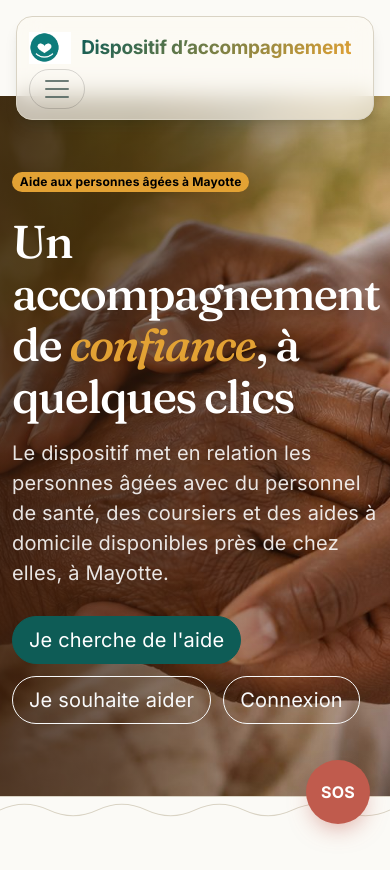
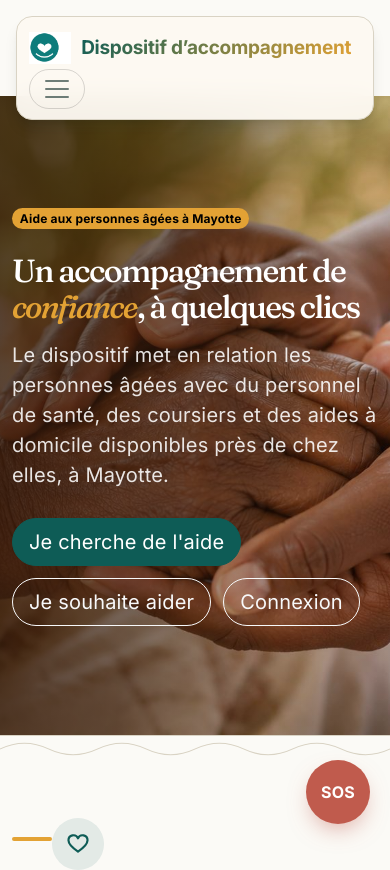
Before and after one commit to chamoueni/dispositif-d-accompagnement, a Vue app: page / in a window 390 px wide. Shown: the top 870 px of the page. Built offline with nearby package versions, Linux system fonts and the light colour scheme; no server answers.

Commit message:
Corrige l'affichage mobile de la barre de navigation et du titre du hero
Co-Authored-By: Claude Sonnet 5 <noreply@anthropic.com>

```diff
--- a/src/styles/Accueil.css
+++ b/src/styles/Accueil.css
@@ -77,6 +77,15 @@
   line-height: 1.12;
   margin: 8px 0 16px;
   color: #fff;
+  /* Filet de sécurité : un mot long ("accompagnement") ne doit jamais forcer un
+     débordement horizontal de toute la page sur un petit écran. */
+  overflow-wrap: break-word;
+}
+
+@media (max-width: 480px) {
+  .hero-text h1 {
+    font-size: 32px;
+  }
 }
 
 /* Reprend le style "Fraunces italique" de la maquette Mlezi pour souligner un mot
--- a/src/styles/AppNav.css
+++ b/src/styles/AppNav.css
@@ -19,6 +19,17 @@
 
 .app-nav .container {
   max-width: 100%;
+}
+
+/* Sur petit écran, la barre passe souvent au-dessus de la photo du hero (fond
+   sombre) : le fond très translucide (0.7 + flou) prend alors une teinte
+   grisâtre inégale selon ce qu'il y a dessous, et le bouton "burger" peut
+   sembler flotter séparément. Fond quasi opaque en dessous de 768px pour une
+   barre lisible et cohérente quel que soit le contenu derrière elle. */
+@media (max-width: 767px) {
+  .app-nav {
+    background: rgba(253, 249, 242, 0.96);
+  }
 }
 
 .app-nav .navbar-brand {
```
